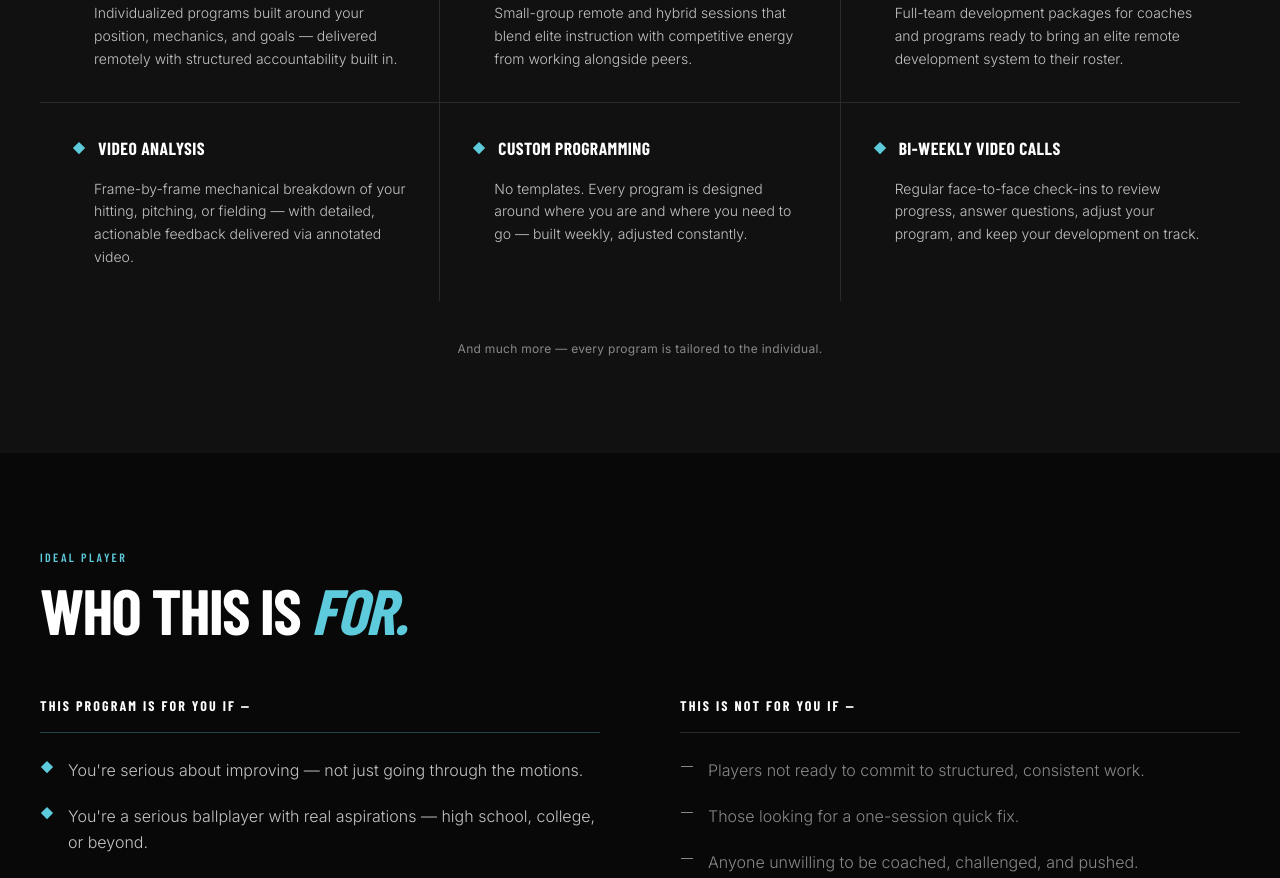
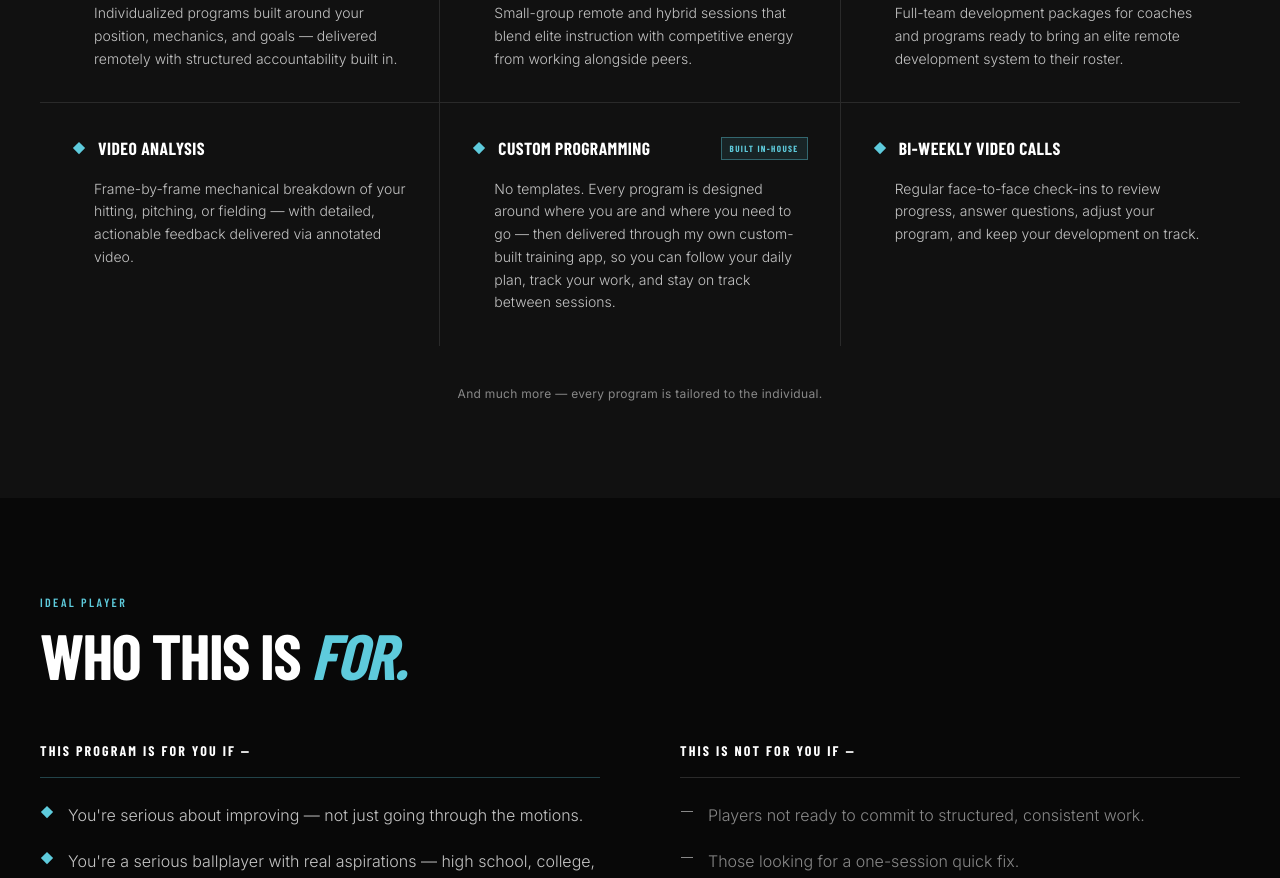
Before and after one commit to jimmydobrash-ui/dobrashbaseball, a Next.js app: page / in a window 1280 px wide. Shown: the part 3100-3978 px from the top of the page. Built offline with nearby package versions, Linux system fonts and the light colour scheme; a web font is replaced by a local one.

Commit message:
Highlight proprietary training app in Custom Programming service
- Rewrite Custom Programming copy to feature the in-house training app
  (daily plan, progress tracking, between-session accountability)
- Add 'Built In-House' badge to the card as a differentiator

```diff
--- a/src/components/WhatIncluded.tsx
+++ b/src/components/WhatIncluded.tsx
@@ -1,4 +1,10 @@
-const services = [
+type Service = {
+  title: string;
+  description: string;
+  tag?: string;
+};
+
+const services: Service[] = [
   {
     title: "1-on-1 Remote Training",
     description:
@@ -21,8 +27,9 @@ const services = [
   },
   {
     title: "Custom Programming",
+    tag: "Built In-House",
     description:
-      "No templates. Every program is designed around where you are and where you need to go — built weekly, adjusted constantly.",
+      "No templates. Every program is designed around where you are and where you need to go — then delivered through my own custom-built training app, so you can follow your daily plan, track your work, and stay on track between sessions.",
   },
   {
     title: "Bi-Weekly Video Calls",
@@ -62,6 +69,11 @@ export default function WhatIncluded() {
                 <h3 className="font-display font-bold text-white text-[1.1rem] uppercase tracking-wide">
                   {service.title}
                 </h3>
+                {service.tag && (
+                  <span className="ml-auto bg-diamond/10 border border-diamond/40 text-diamond font-display font-bold text-[9px] uppercase tracking-[0.15em] px-2 py-1 whitespace-nowrap">
+                    {service.tag}
+                  </span>
+                )}
               </div>
               <p className="text-silver font-body font-light text-sm leading-relaxed pl-[1.375rem]">
                 {service.description}
```
